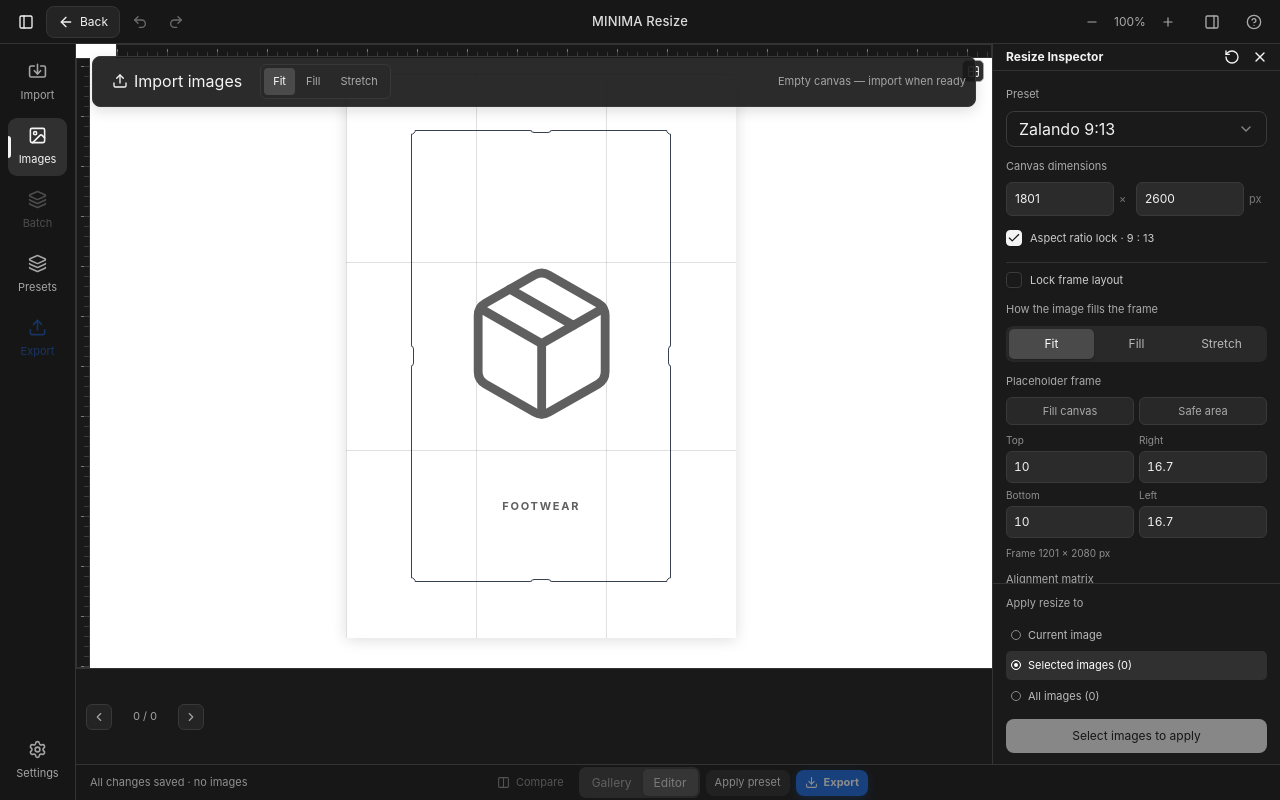
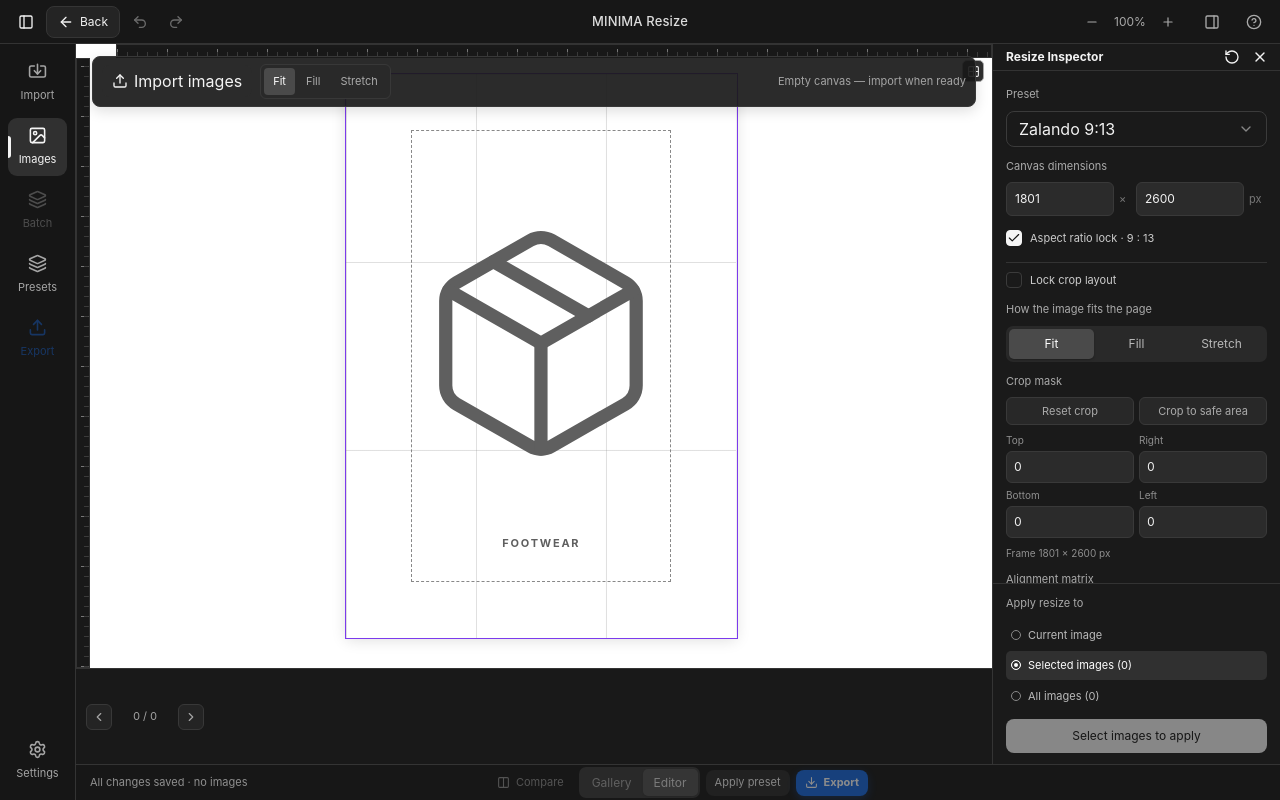
Before and after one commit to Shishiba389/project-m2, a React (Vite) app in the folder web/: page / in a window 1280 px wide. Both pictures are taken after a click on the button "Images". Built offline with nearby package versions, Linux system fonts and the light colour scheme.

Commit message:
Refactor editor around image selection and crop

```diff
--- a/web/src/App.tsx
+++ b/web/src/App.tsx
@@ -391,12 +391,14 @@ export function MinimaWorkspace() {
         <Button variant="ghost" size="icon" aria-label="Next image" onClick={() => step(1)}><ChevronRight /></Button>
       </div>
       <div className="focus-tools" role="toolbar" aria-label="Focus canvas tools">
-        {(["image", "crop", "canvas"] as const).map((tool) => <button key={tool} className={focusTool === tool ? "active" : ""}
-          aria-pressed={focusTool === tool} onClick={() => setFocusTool(tool)}>{tool[0].toUpperCase() + tool.slice(1)}</button>)}
+        <button className={focusTool === "image" ? "active" : ""} aria-pressed={focusTool === "image"} onClick={() => setFocusTool("image")}>Edit image</button>
+        <button onClick={() => filesInput.current?.click()}>Replace</button>
+        <button className={focusTool === "crop" ? "active" : ""} aria-pressed={focusTool === "crop"} onClick={() => setFocusTool("crop")}>Crop</button>
+        <button className={focusTool === "canvas" ? "active" : ""} aria-pressed={focusTool === "canvas"} onClick={() => setFocusTool("canvas")}>Position</button>
         {focusTool === "image" && (["Fit", "Fill", "Stretch"] as const).map((fit) => <button key={fit} className={doc.fit === fit ? "active" : ""}
           aria-pressed={doc.fit === fit} onClick={() => setDoc((current) => ({ ...current, fit }))}>{fit}</button>)}
         {focusTool === "image" && <><button onClick={() => setActivePlacement({ ...(active.placement ?? { x: 0, y: 0, scale: 1 }), scale: (active.placement?.scale ?? 1) / 1.1 })}>−</button><button onClick={() => setActivePlacement({ ...(active.placement ?? { x: 0, y: 0, scale: 1 }), scale: (active.placement?.scale ?? 1) * 1.1 })}>+</button><button onClick={() => setActivePlacement({ x: 0, y: 0, scale: 1 })}>Reset image</button></>}
-        {focusTool === "crop" && <button onClick={() => setDoc((current) => ({ ...current, box: { x: 0, y: 0, w: 100, h: 100 } }))}>Fill canvas</button>}
+        {focusTool === "crop" && <><button onClick={() => setDoc((current) => ({ ...current, box: { x: 0, y: 0, w: 100, h: 100 } }))}>Reset crop</button><button onClick={() => setFocusTool("image")}>Done</button></>}
         {focusTool === "canvas" && <button aria-pressed={guides.grid} onClick={() => setGuides((current) => ({ ...current, grid: !current.grid }))}>Grid</button>}
       </div>
       <Button variant="secondary" size="sm" onClick={() => { setFocus(false); filesInput.current?.click(); }}><Upload /> Import</Button>
--- a/web/src/flow.ts
+++ b/web/src/flow.ts
@@ -460,7 +460,8 @@ export function docFromPreset(preset: Preset): Doc {
     ratio: preset.width / preset.height,
     fit: preset.fit, align: preset.align, safeX: preset.safeX, safeY: preset.safeY,
     background: preset.background, flipH: false, flipV: false,
-    box: safeBox(preset.safeX, preset.safeY),
+    // Safe area remains a guide; the default image element fills the page.
+    box: fullBox(),
   };
 }
 
@@ -620,7 +621,7 @@ export function demo() {
   console.assert(fullBox().w === 100 && fullBox().x === 0, "the full frame spans the canvas");
   console.assert(HANDLES.length === 8, "eight handles, not four");
   console.assert(safeBox(10, 5).x === 10 && safeBox(10, 5).w === 80, "a preset frame is its safe area");
-  console.assert(docFromPreset(zalando).box.w === 100 - 2 * zalando.safeX, "a loaded preset frames its safe area");
+  console.assert(docFromPreset(zalando).box.w === 100, "a loaded preset begins with a full-page image element");
 
   // Snapping only bites near a target, and only for the guides that are on.
   console.assert(snapBox({ x: 10.5, y: 50, w: 40, h: 40 }, 10, 5).x === 10, "near edge snaps");
--- a/web/src/index.css
+++ b/web/src/index.css
@@ -819,6 +819,8 @@ body { background: var(--app); }
 /* A violet selection reads as "chosen" against the light artboard in either
    theme, and matches the design system's primary. */
 .frame { --frame-line: #374151 }
+.frame:not(.frame-editing) { overflow:visible }
+.frame:not(.frame-editing) .image-layer { outline:1.5px solid #7c3aed; outline-offset:0 }
 .frame-outline {
   position: absolute; inset: 0; pointer-events: none;
   border: 1.5px solid var(--frame-line);
--- a/web/src/inspector.tsx
+++ b/web/src/inspector.tsx
@@ -71,21 +71,21 @@ export function Inspector({
       </label>
       <label className="check-row template-lock-row">
         <Checkbox checked={Boolean(doc.templateLocked)} onCheckedChange={(value) => onDoc((current) => ({ ...current, templateLocked: Boolean(value) }))} />
-        Lock frame layout
+        Lock crop layout
       </label>
       {doc.templateLocked && <p className="inspector-note">Frame is locked. Import, fit and export remain available.</p>}
 
-      <label className="field-label">How the image fills the frame</label>
+      <label className="field-label">How the image fits the page</label>
       <div className="segmented">{(["Fit", "Fill", "Stretch"] as const).map((mode) =>
         <button key={mode} className={doc.fit === mode ? "active" : ""} onClick={() => patchDoc({ fit: mode })}>{mode}</button>)}
       </div>
 
       {/* The placeholder frame: nine anchors, numeric margins, and one button
           to take it to the canvas edges. Every image in the queue uses it. */}
-      <label className="field-label">Placeholder frame</label>
+      <label className="field-label">Crop mask</label>
       <div className="frame-actions">
-        <button disabled={Boolean(doc.templateLocked)} onClick={() => onDoc((current) => ({ ...current, box: fullBox() }))}>Fill canvas</button>
-        <button disabled={Boolean(doc.templateLocked)} onClick={() => onDoc((current) => ({ ...current, box: safeBox(current.safeX, current.safeY) }))}>Safe area</button>
+        <button disabled={Boolean(doc.templateLocked)} onClick={() => onDoc((current) => ({ ...current, box: fullBox() }))}>Reset crop</button>
+        <button disabled={Boolean(doc.templateLocked)} onClick={() => onDoc((current) => ({ ...current, box: safeBox(current.safeX, current.safeY) }))}>Crop to safe area</button>
       </div>
       <div className="margin-grid">
         {([["top", "Top"], ["right", "Right"], ["bottom", "Bottom"], ["left", "Left"]] as [keyof Margins, string][])
--- a/web/src/screens.tsx
+++ b/web/src/screens.tsx
@@ -228,7 +228,7 @@ export function Gallery({ assets, total, selected, counts, filter, zoom, needsAt
 
 /* -------------------------------------------------------------------- editor */
 
-export function Editor({ asset, assets, selected, doc, zoom, compare, compareView, splitAt, overlay, guides, target, onBox, onPlacement, onSplit, onChoose, onImport, onDrop, onFit, onToggleGrid, onStep, focusMode = false, editMode = "crop" }: {
+export function Editor({ asset, assets, selected, doc, zoom, compare, compareView, splitAt, overlay, guides, target, onBox, onPlacement, onSplit, onChoose, onImport, onDrop, onFit, onToggleGrid, onStep, focusMode = false, editMode = "image" }: {
   asset: Asset; assets: Asset[]; selected: number[]; doc: Doc; zoom: number;
   compare: boolean; compareView: CompareView; splitAt: number; overlay: number; guides: Guides; target: Preset;
   onBox: (box: Box) => void; onPlacement: (placement: ImagePlacement) => void; onSplit: (value: number) => void; onChoose: (asset: Asset) => void;
@@ -237,6 +237,8 @@ export function Editor({ asset, assets, selected, doc, zoom, compare, compareVie
   focusMode?: boolean;
   editMode?: "image" | "crop" | "canvas";
 }) {
+  const [normalMode, setNormalMode] = useState<"image" | "crop" | "canvas">("image");
+  const activeMode = focusMode ? editMode : normalMode;
   const canvasRef = useRef<HTMLDivElement>(null);
   const activeThumb = useRef<HTMLButtonElement>(null);
   const activeIndex = assets.findIndex((item) => item.id === asset.id);
@@ -290,7 +292,7 @@ export function Editor({ asset, assets, selected, doc, zoom, compare, compareVie
   const resized = <div ref={canvasRef} className="canvas" style={canvasStyle}>
     {guides.grid && <div className="canvas-grid" aria-hidden="true" />}
     <div className="safe-area" style={{ inset: `${doc.safeY}% ${doc.safeX}%` }} />
-    <div className={`frame ${editMode === "crop" ? "frame-editing" : ""}`} tabIndex={editMode === "crop" ? 0 : -1} style={frameStyle}
+    <div className={`frame ${activeMode === "crop" ? "frame-editing" : ""}`} tabIndex={activeMode === "crop" ? 0 : -1} style={frameStyle}
       aria-label={`Placeholder frame for ${asset.name}. Drag to move, arrow keys to nudge, handles to resize.`}
       onKeyDown={(event) => {
         const amount = event.shiftKey ? 5 : 0.5;
@@ -300,16 +302,16 @@ export function Editor({ asset, assets, selected, doc, zoom, compare, compareVie
         if (event.key === "ArrowDown") { event.preventDefault(); nudge(0, amount); }
       }}
       onDoubleClick={() => onFit("Fill")}
-      {...(editMode === "crop" ? dragProps("move") : {})}>
-      <div className={`image-layer ${editMode === "image" ? "image-editing" : ""}`} style={{ transform: `translate(${placement.x / doc.box.w * 100}%, ${placement.y / doc.box.h * 100}%) scale(${placement.scale})` }}
-        onPointerDown={(event) => { if (editMode !== "image") return; event.stopPropagation(); event.currentTarget.setPointerCapture(event.pointerId); imageDrag.current = { x: event.clientX, y: event.clientY, placement }; }}
-        onPointerMove={(event) => { const state = imageDrag.current; const rect = canvasRef.current?.getBoundingClientRect(); if (!state || !rect || editMode !== "image") return; placeImage({ ...state.placement, x: state.placement.x + (event.clientX - state.x) / rect.width * 100, y: state.placement.y + (event.clientY - state.y) / rect.height * 100 }); }}
+      {...(activeMode === "crop" ? dragProps("move") : {})}>
+      <div className={`image-layer ${activeMode === "image" ? "image-editing" : ""}`} style={{ transform: `translate(${placement.x / doc.box.w * 100}%, ${placement.y / doc.box.h * 100}%) scale(${placement.scale})` }}
+        onPointerDown={(event) => { if (activeMode !== "image") return; event.stopPropagation(); event.currentTarget.setPointerCapture(event.pointerId); imageDrag.current = { x: event.clientX, y: event.clientY, placement }; }}
+        onPointerMove={(event) => { const state = imageDrag.current; const rect = canvasRef.current?.getBoundingClientRect(); if (!state || !rect || activeMode !== "image") return; placeImage({ ...state.placement, x: state.placement.x + (event.clientX - state.x) / rect.width * 100, y: state.placement.y + (event.clientY - state.y) / rect.height * 100 }); }}
         onPointerUp={() => { imageDrag.current = null; }} onPointerCancel={() => { imageDrag.current = null; }}
-        onWheel={(event) => { if (editMode !== "image") return; event.preventDefault(); placeImage({ ...placement, scale: placement.scale * (event.deltaY < 0 ? 1.08 : 0.92) }); }}>
+        onWheel={(event) => { if (activeMode !== "image") return; event.preventDefault(); placeImage({ ...placement, scale: placement.scale * (event.deltaY < 0 ? 1.08 : 0.92) }); }}>
         <AssetImage asset={asset} fit={objectFitFor(doc.fit)} large />
       </div>
-      {editMode === "crop" && <div className="frame-outline" aria-hidden="true" />}
-      {editMode === "crop" && HANDLES.map((handle) => <span key={handle} role="slider" tabIndex={-1}
+      {activeMode === "crop" && <div className="frame-outline" aria-hidden="true" />}
+      {activeMode === "crop" && HANDLES.map((handle) => <span key={handle} role="slider" tabIndex={-1}
         aria-label={`Resize ${handle}`} aria-valuenow={Math.round(doc.box.w)}
         className={`frame-handle handle-${handle}`} {...dragProps(handle)} />)}
     </div>
@@ -324,7 +326,15 @@ export function Editor({ asset, assets, selected, doc, zoom, compare, compareVie
       onDragOver={(event) => { event.preventDefault(); event.dataTransfer.dropEffect = "copy"; setDropActive(true); }}
       onDragLeave={(event) => { if (event.currentTarget === event.target) setDropActive(false); }}
       onDrop={(event) => { event.preventDefault(); setDropActive(false); if (event.dataTransfer.files.length) onDrop(event.dataTransfer.files); }}>
-      {!focusMode && !assets.length && <div className="editor-toolbar" aria-label="Editor canvas tools">
+      {!focusMode && <div className="editor-toolbar" aria-label="Selected image toolbar">
+        {assets.length > 0 && <div className="editor-toolbar-group" role="toolbar" aria-label="Selected image actions">
+          <button className={normalMode === "image" ? "active" : ""} aria-pressed={normalMode === "image"} onClick={() => setNormalMode("image")}>Edit image</button>
+          <button onClick={onImport}>Replace</button>
+          <button className={normalMode === "crop" ? "active" : ""} aria-pressed={normalMode === "crop"} onClick={() => setNormalMode("crop")}>Crop</button>
+          <button className={normalMode === "canvas" ? "active" : ""} aria-pressed={normalMode === "canvas"} onClick={() => setNormalMode("canvas")}>Position</button>
+        </div>}
+        {assets.length > 0 && normalMode === "image" && <div className="editor-toolbar-group"><button onClick={() => placeImage({ ...placement, scale: placement.scale / 1.1 })}>−</button><button onClick={() => placeImage({ ...placement, scale: placement.scale * 1.1 })}>+</button><button onClick={() => placeImage({ x: 0, y: 0, scale: 1 })}>Reset</button></div>}
+        {assets.length > 0 && normalMode === "crop" && <div className="editor-toolbar-group"><button onClick={() => onBox({ x: 0, y: 0, w: 100, h: 100 })}>Reset crop</button><button onClick={() => setNormalMode("image")}>Done</button></div>}
         <Button size="sm" variant="secondary" onClick={onImport}><Upload /> Import images</Button>
         <div className="editor-toolbar-group" role="group" aria-label="Image fill mode">
           {(["Fit", "Fill", "Stretch"] as const).map((fit) => <button key={fit} className={doc.fit === fit ? "active" : ""}
--- a/web/src/smoke.tsx
+++ b/web/src/smoke.tsx
@@ -80,7 +80,7 @@ check("gallery", <Gallery assets={assets} total={assets.length} selected={[1]} c
 check("editor", <Editor asset={assets[0]} assets={assets} selected={[1]} doc={doc} zoom={100} compare={false}
   compareView="split" splitAt={50} overlay={100} guides={defaultGuides} target={target}
   onBox={noop} onPlacement={noop} onSplit={noop} onChoose={noop} onImport={noop} onDrop={noop} onFit={noop} onToggleGrid={noop} onStep={noop} />,
-  "frame-handle", "handle-nw", "handle-se", "handle-n", "handle-e", "filmstrip", "canvas-grid");
+  "image-layer", "editor-toolbar", "Edit image", "Crop", "filmstrip", "canvas-grid");
 
 check("editor comparing", <Editor asset={assets[0]} assets={assets} selected={[1]} doc={doc} zoom={100} compare
   compareView="split" splitAt={50} overlay={80} guides={defaultGuides} target={target}
@@ -103,7 +103,7 @@ check("inspector", <Inspector doc={doc} target={target} asset={assets[0]} preset
   onClose={noop} onResetGuides={noop} />,
   "Resize Inspector", "Alignment matrix", "Flip H", "Guides", "Snap safe", "Canvas background",
   "Overlay opacity", "Apply resize to", "Apply to 3 images",
-  "Placeholder frame", "Fill canvas", "Safe area", "Top", "Right", "Bottom", "Left");
+  "Crop mask", "Reset crop", "Crop to safe area", "Top", "Right", "Bottom", "Left");
 
 check("export dialog", <ExportDialog open onOpenChange={noop} queue={assets} options={defaultExportOptions} canvas="1801 × 2600 px" onOptions={noop} onStart={noop} />);
 
```
Also changed, not shown: 6 other files (tests, documents, lock files or other folders).
